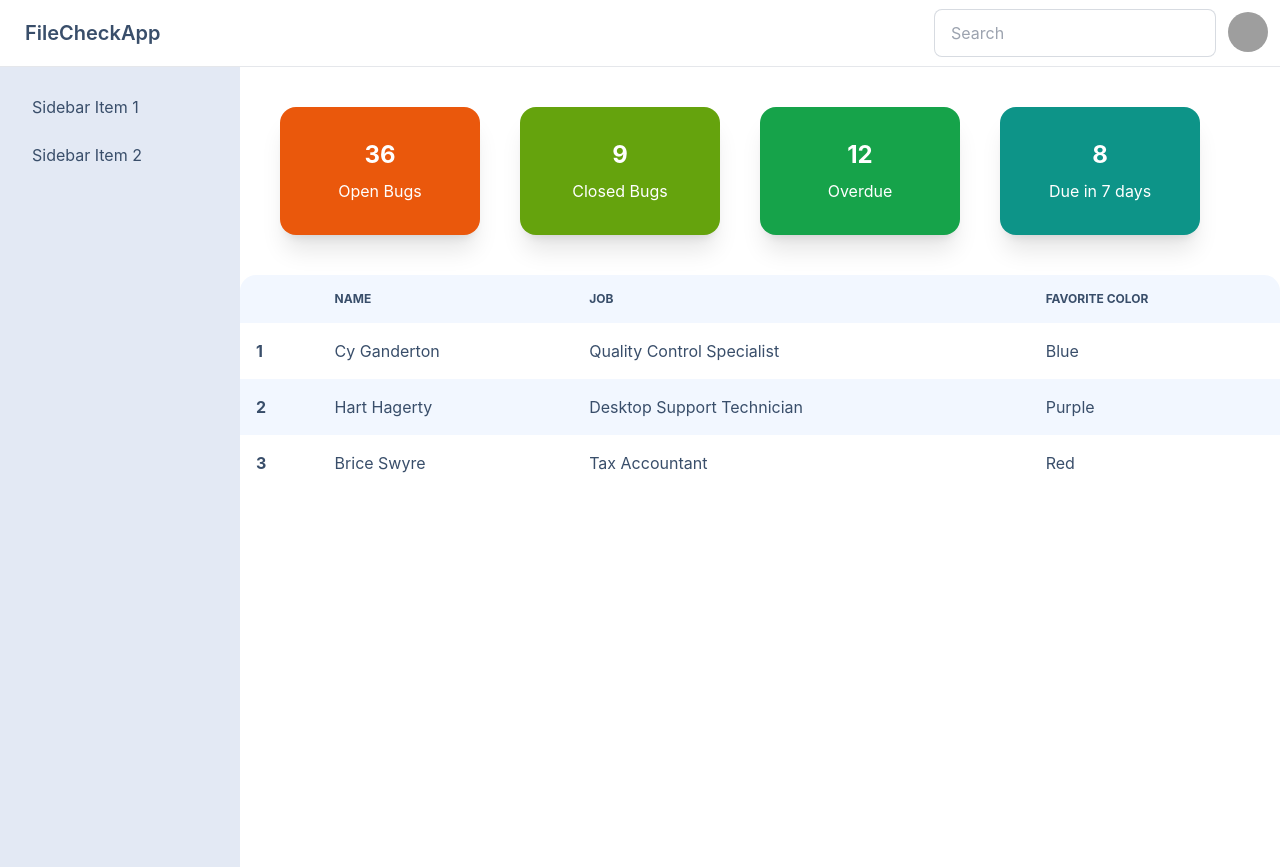
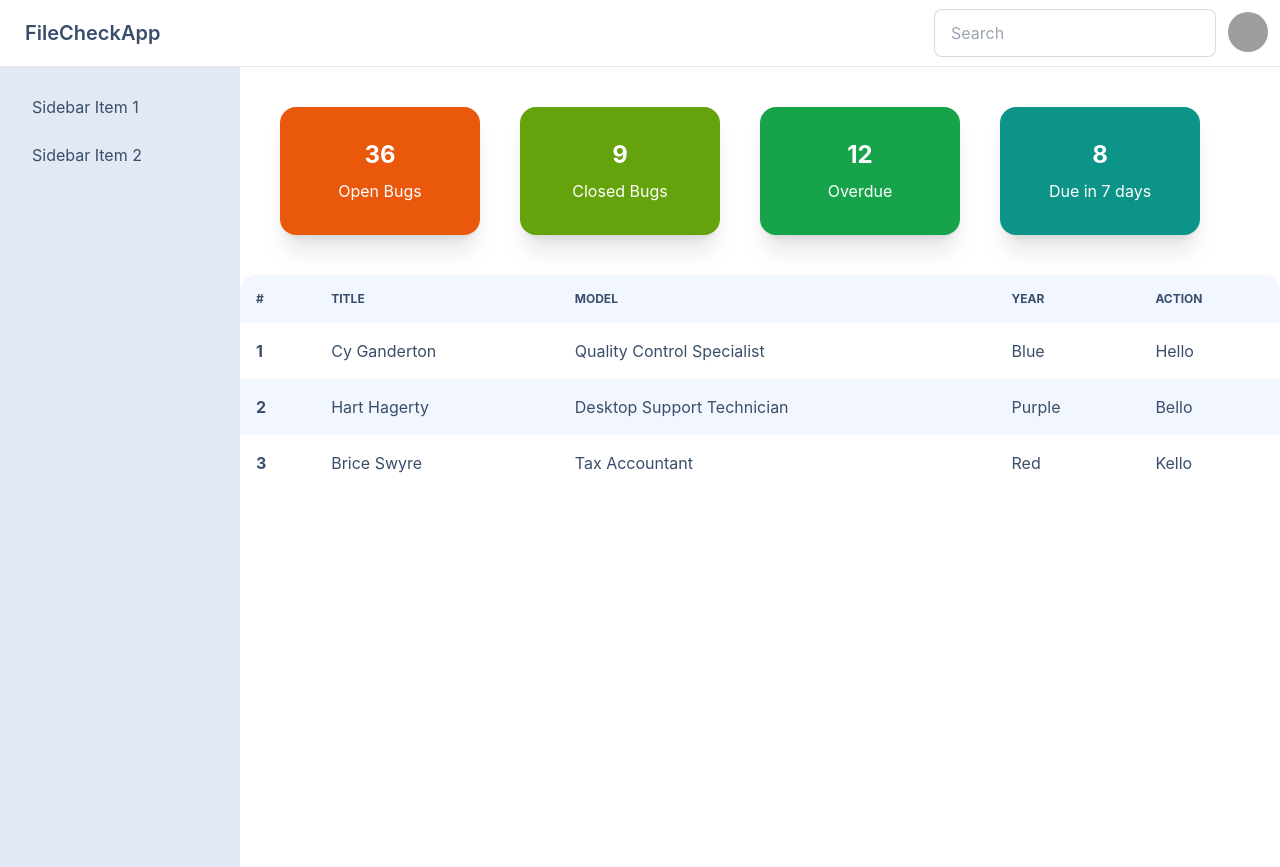
Before and after one commit to AveyBD/file-verify-app, a React (Create React App) app: page /dashboard in a window 1280 px wide. Built offline with nearby package versions, Linux system fonts and the light colour scheme; no server answers; grey boxes are pictures that could not be loaded.

Commit message:
Table FIxed

```diff
--- a/src/Pages/Dashboard/AllFile.jsx
+++ b/src/Pages/Dashboard/AllFile.jsx
@@ -1,4 +1,4 @@
-import React from 'react';
+import React from "react";
 
 const AllFile = () => {
   return (
@@ -8,10 +8,11 @@ const AllFile = () => {
           {/* <!-- head --> */}
           <thead>
             <tr>
-        <th></th>
-        <th>Name</th>
-        <th>Job</th>
-        <th>Favorite Color</th>
+              <th>#</th>
+              <th>Title</th>
+              <th>Model</th>
+              <th>Year</th>
+              <th>Action</th>
             </tr>
           </thead>
           <tbody>
@@ -21,6 +22,7 @@ const AllFile = () => {
               <td>Cy Ganderton</td>
               <td>Quality Control Specialist</td>
               <td>Blue</td>
+              <td>Hello</td>
             </tr>
             {/* <!-- row 2 --> */}
             <tr>
@@ -28,6 +30,7 @@ const AllFile = () => {
               <td>Hart Hagerty</td>
               <td>Desktop Support Technician</td>
               <td>Purple</td>
+              <td>Bello</td>
             </tr>
             {/* <!-- row 3 --> */}
             <tr>
@@ -35,6 +38,7 @@ const AllFile = () => {
               <td>Brice Swyre</td>
               <td>Tax Accountant</td>
               <td>Red</td>
+              <td>Kello</td>
             </tr>
           </tbody>
         </table>
```
Lines whose indentation alone changed are shown as unchanged.
